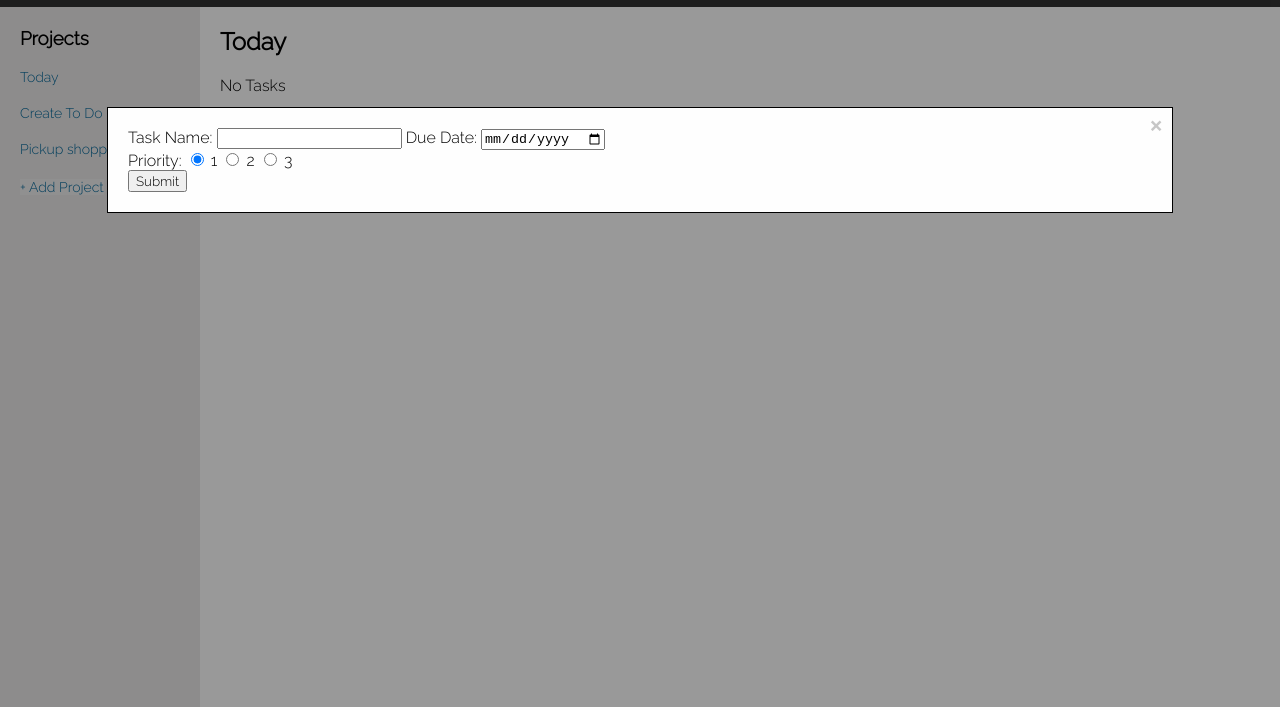
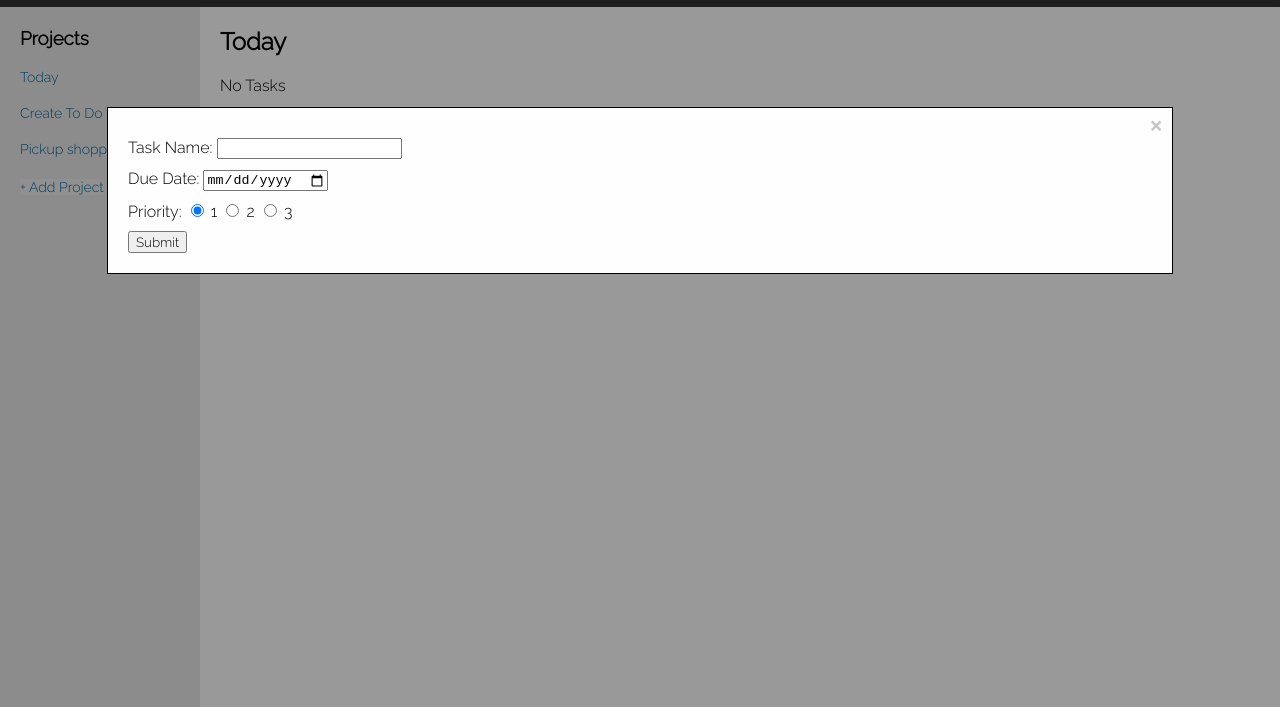
Before and after one commit to kieranlewis/todos, a website built with webpack: page dist/index.html in a window 1280 px wide. Both pictures are taken after a click on the button "+Add Task". Shown: the part 93-800 px from the top of the page. Built offline with nearby package versions, Linux system fonts and the light colour scheme.

Commit message:
formatted forms

```diff
--- a/dist/index.html
+++ b/dist/index.html
@@ -36,10 +36,14 @@
         <div class="modal-content">
             <span class="task-close">&times;</span>
             <form class="task-form">
-                <label for="taskName">Task Name: </label>
-                <input type="text" name="taskName" id="taskName">
-                <label for="dueDate">Due Date: </label>
-                <input type="date" name="dueDate" id="dueDate">
+                <div>
+                    <label for="taskName">Task Name: </label>
+                    <input type="text" name="taskName" id="taskName">
+                </div>
+                <div>
+                    <label for="dueDate">Due Date: </label>
+                    <input type="date" name="dueDate" id="dueDate">
+                </div>
                 <div>
                     <label for="priority">Priority: </label>
                     <input type="radio" name="priority" id="priorityChoice1" value="1" checked>
@@ -49,7 +53,9 @@
                     <input type="radio" name="priority" id="priorityChoice3" value="3">
                     <label for="priorityChoice3">3</label>
                 </div>
-                <button id="submit-task-btn">Submit</button>
+                <div>
+                    <button id="submit-task-btn">Submit</button>
+                </div>
             </form>
         </div>
     </div>
--- a/dist/style.css
+++ b/dist/style.css
@@ -144,6 +144,16 @@ table {
     width: 100%;
 }
 
-.center-td {
-    margin: auto;
+th {
+    border: black solid 2px;
 }
+
+.task-form {
+    display: flex;
+    flex-direction: column;
+}
+
+.task-form div{
+    margin-top: 10px;
+    width: 100%;
+}
```
